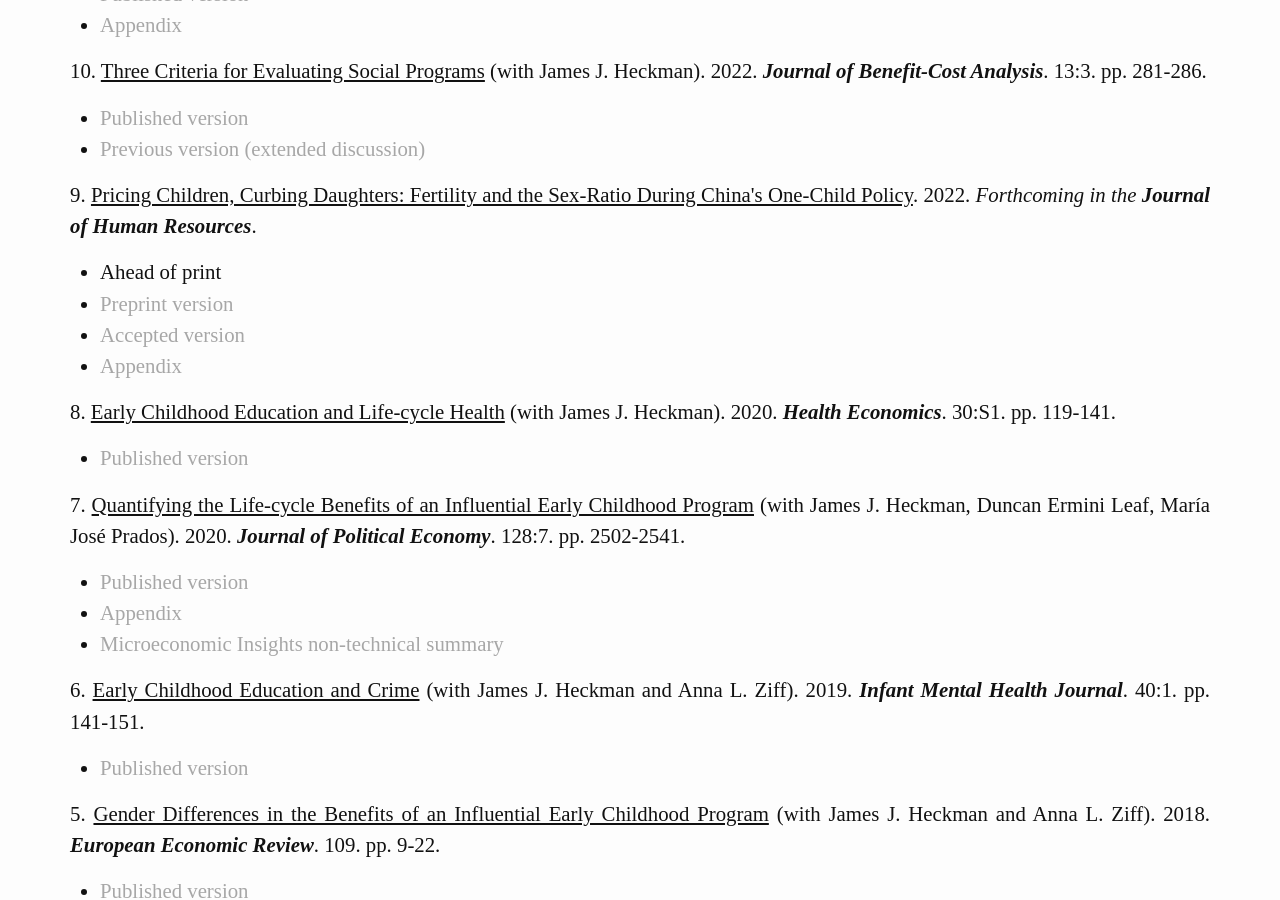
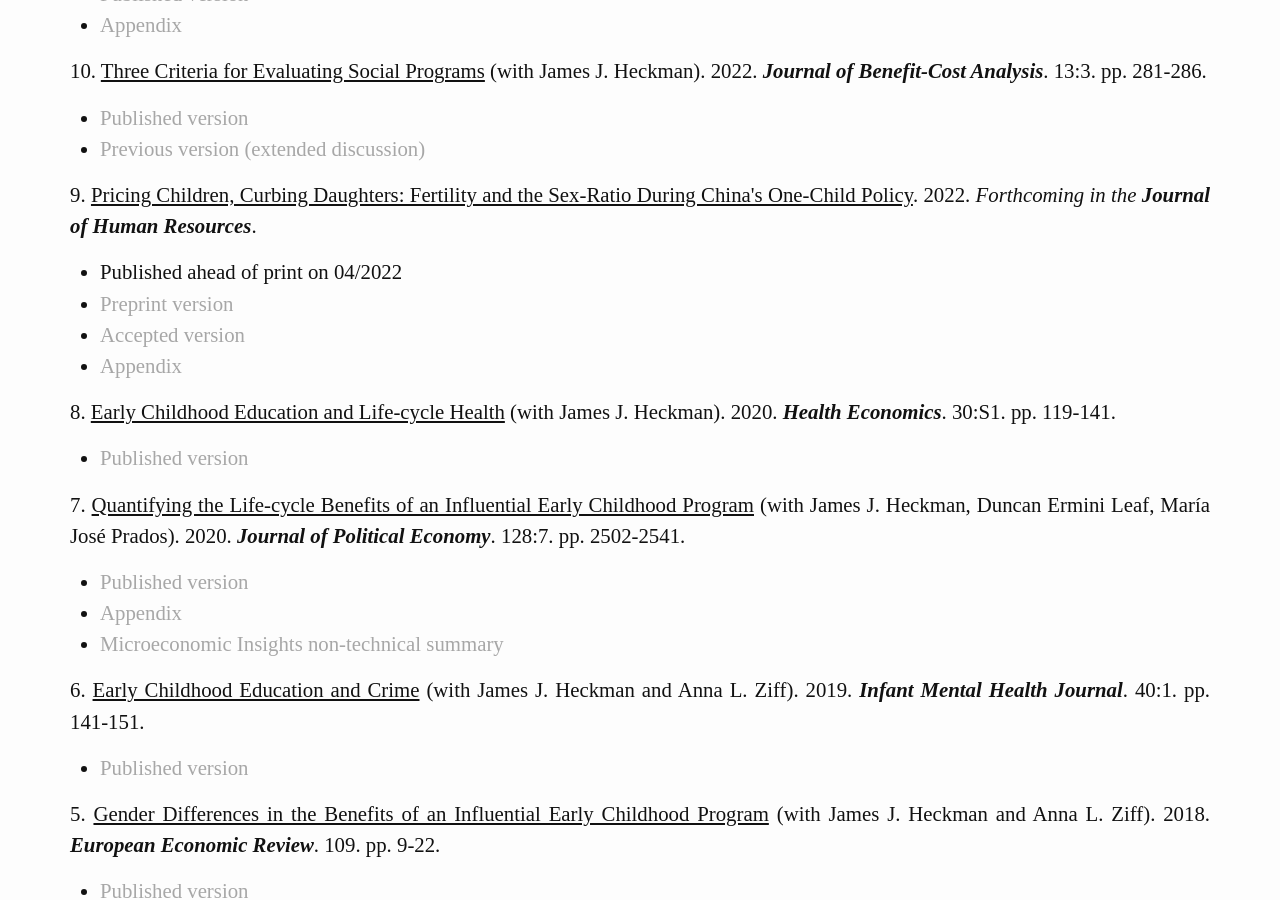
Before and after one commit to jorgelgarcia/jorgelgarcia.github.io, a Jekyll site: the page built from research.md, in a window 1280 px wide and 900 px high, scrolled down 1188 px. Built offline with Jekyll 4.4.1, drawn with Linux system fonts in a browser that asks for light colours; nearby versions of some CDN libraries; some web fonts are replaced.

Commit message:
ahead of

```diff
--- a/research.md
+++ b/research.md
@@ -44,7 +44,7 @@
 <br/>
 
 9\. <u>Pricing Children, Curbing Daughters: Fertility and the Sex-Ratio During China's One-Child Policy</u>. 2022.  <em>Forthcoming in the <b>Journal of Human Resources</b></em>.
-* Ahead of print
+* Published ahead of print on 04/2022
 * [Preprint version](http://jhr.uwpress.org/content/early/2022/03/31/jhr.0820-11118R1.full.pdf+html)
 * [Accepted version](https://www.dropbox.com/s/19rvs85us3fssyj/pricingchildren_paper_02252022a_jlg.pdf?dl=0)
 * [Appendix](https://www.dropbox.com/s/lunjmsbd6bjgspi/pricingchildren_appendix_02252022a_jlg.pdf?dl=0)
```
